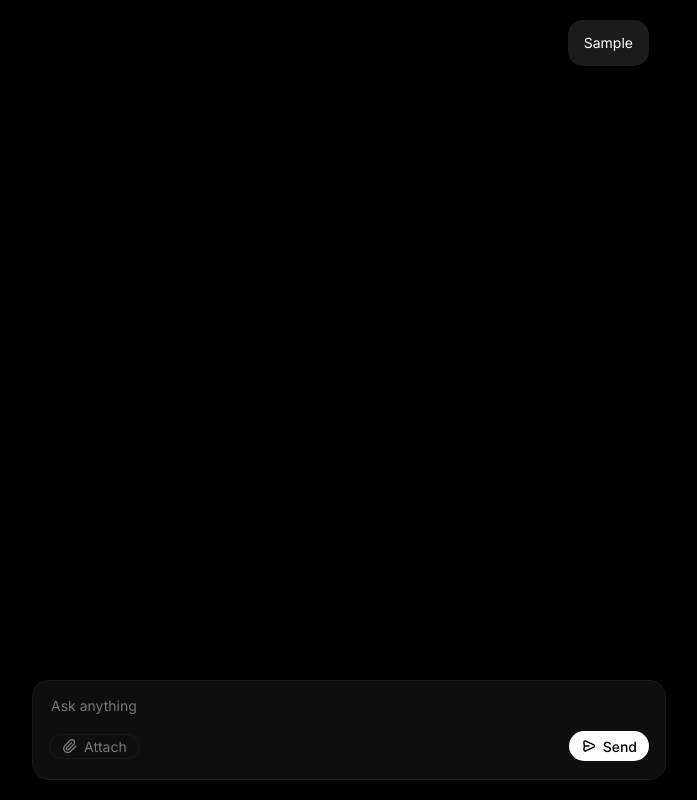
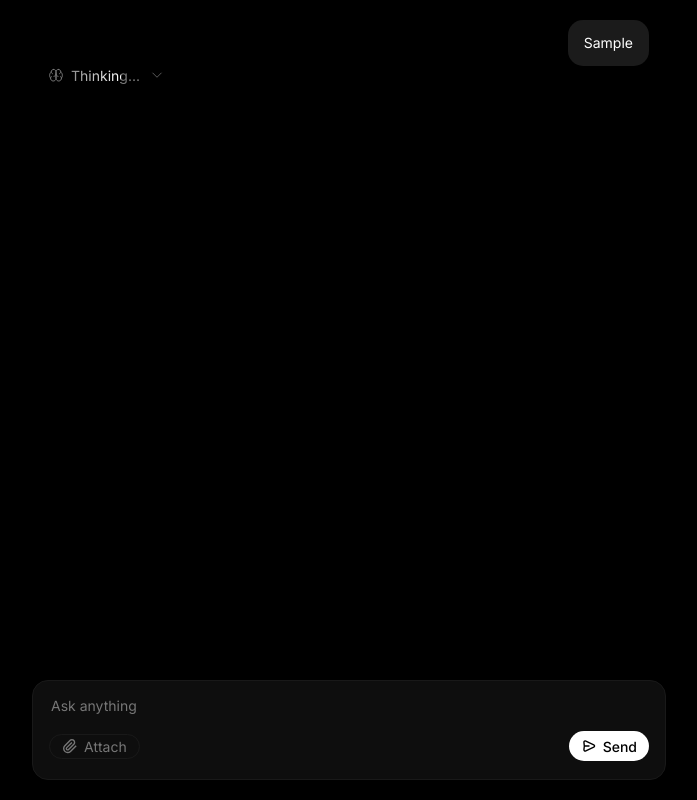
Before and after one commit to 7eliassen/codexllm, a React (Vite) app in the folder frontend/codex-llm-ui/: page / in a window 1280 px wide. Both pictures are taken after typing "Sample" into the empty fields and a click on the button "Send". Shown: the whole page, without its empty margins (291-988 px from the left). Built offline with nearby package versions, Linux system fonts and the light colour scheme; no server answers.

Commit message:
Added animation for thinking

```diff
--- a/frontend/codex-llm-ui/src/components/ResponseMessage.tsx
+++ b/frontend/codex-llm-ui/src/components/ResponseMessage.tsx
@@ -9,18 +9,19 @@ function ResponseMessageComponent(props: ResponseMessage ) {
     <div className="ai-message-wrapper">
 
         {/* Thinking Block*/}
-        {props.thinkingText?
-            <div className="thought-block">
+        {props.thinkingText || 1===1?
+            <div className={"thought-block"}>
             <div
-                className="thought-header"
+
+                className={`thought-header ${props.thinkingTime !== undefined? "no-animation": ""}`}
                 onClick={() => setIsThoughtOpen(!isThoughtOpen)}>
 
                 <img src="brain.svg" alt="attach file" />
 
                 {/* I don't sure if it good verification*/}
-                {props.thinkingTime !== undefined ?
+                {props.thinkingTime !== undefined?
                 <span>{`Thought for ${props.thinkingTime} seconds`}</span>
-                : <span>{"Thinking"}</span>}
+                : <span>{"Thinking..."}</span>}
 
 
                 <img className={`icon-chevron ${isThoughtOpen ? 'expanded' : ''}`} src="chevron.svg" alt="chevron icon" />
--- a/frontend/codex-llm-ui/src/styles/container.scss
+++ b/frontend/codex-llm-ui/src/styles/container.scss
@@ -24,6 +24,7 @@
   display: flex;
   flex-direction: column;
   gap: 30px;
+
 }
 
 .user-message-wrapper {
@@ -63,6 +64,24 @@
     font-size: 14px;
     color: $text-gray;
 
+    background: linear-gradient(
+      90deg,
+      $text-gray 95%,
+      $text-white 100%
+    );
+
+    background-size: 200% 100%;
+    -webkit-background-clip: text;
+    background-clip: text;
+    -webkit-text-fill-color: transparent;
+    animation: white-slide 1s linear infinite;
+
+    &.no-animation {
+      animation: none;
+      background: none;
+      -webkit-text-fill-color: initial;
+    }
+
     .icon-sparkle {
       width: 14px;
       height: 14px;
@@ -71,11 +90,6 @@
     .icon-chevron {
       width: 18px;
       height: 18px;
-      transition: transform 0.2s;
-
-      &.expanded {
-        transform: rotate(180deg);
-      }
     }
   }
 
@@ -83,9 +97,18 @@
     padding-left: 24px;
     font-size: 14px;
     line-height: 1.6;
-    color: $text-gray;
+    color: #777777;
     border-left: 1px solid $border-color;
     margin-left: 7px;
+  }
+}
+
+@keyframes white-slide {
+  0% {
+    background-position: 20% 0;
+  }
+  100% {
+    background-position: -20% 0;
   }
 }
 
```
